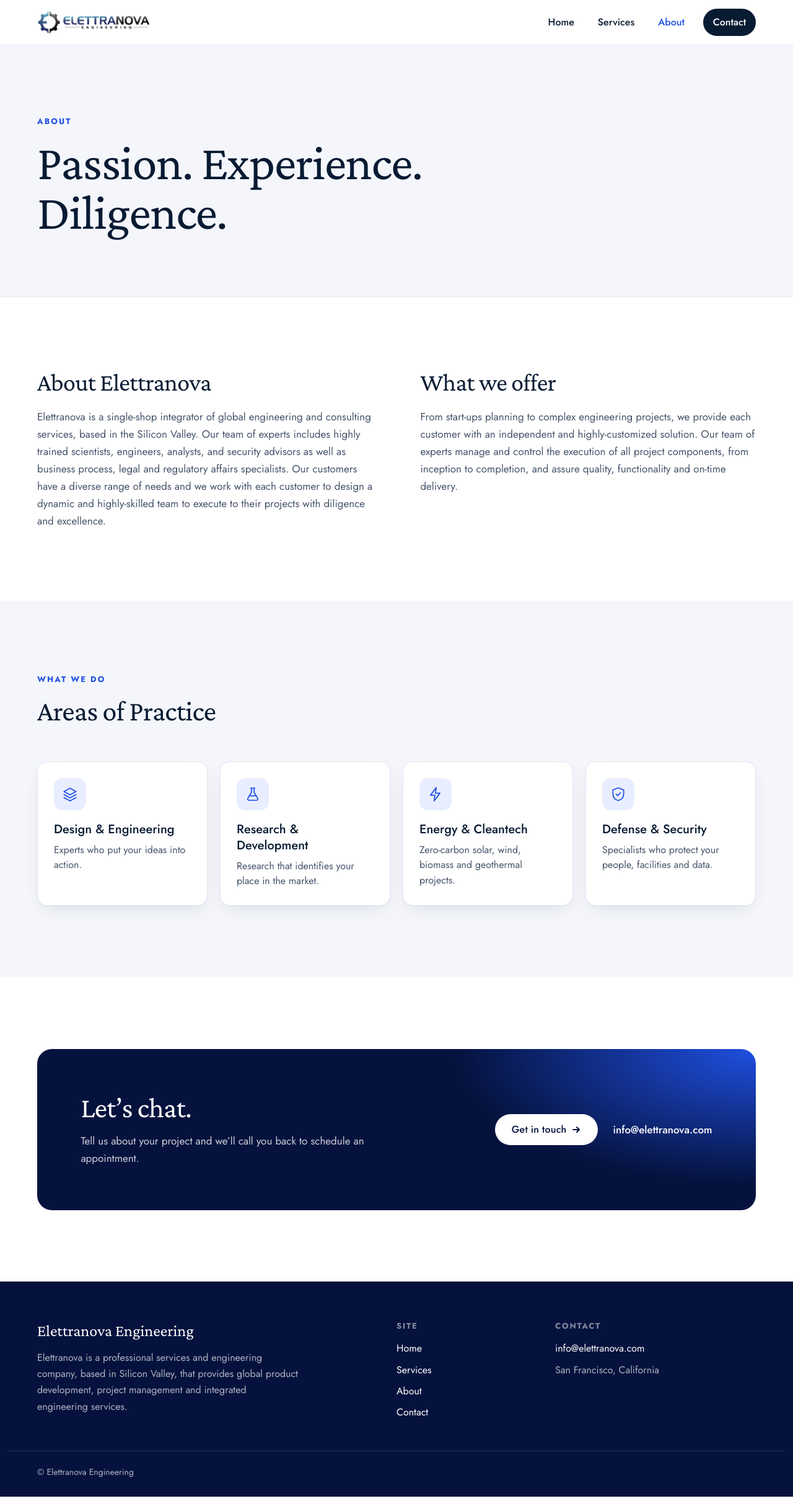
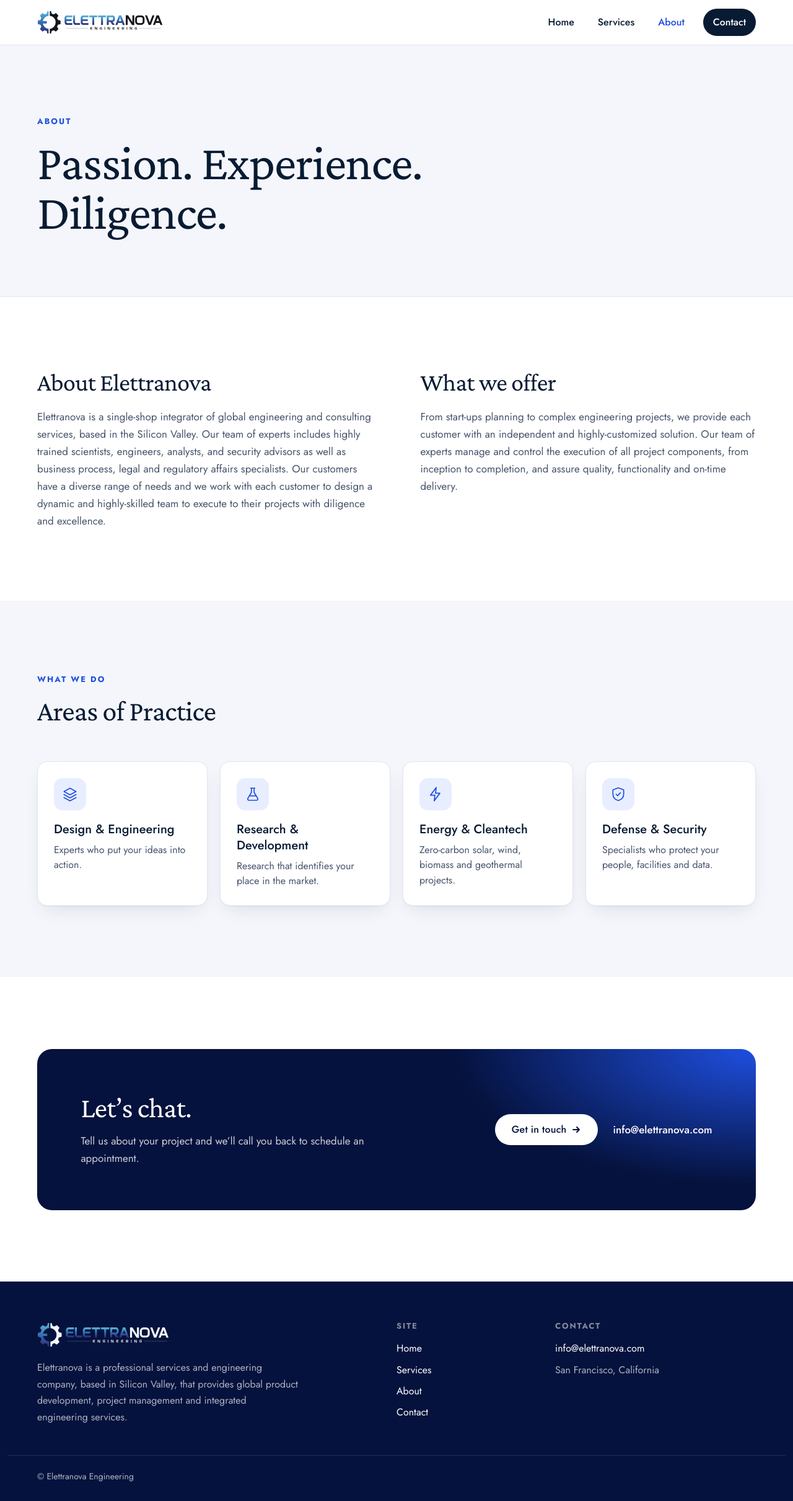
Before and after one commit to lufifraca/elettranova, a plain HTML site: page about/index.html in a window 1280 px wide. Shown: the whole page at 62% size. Drawn offline with Linux system fonts and the light colour scheme.

Commit message:
Use new brand assets: vector logos, favicon and app icons
Co-Authored-By: Claude Fable 5.2 <noreply@anthropic.com>
Claude-Session: https://claude.ai/code/session_01DTZtAuhcZhXWKxV3RXzsjc

```diff
--- a/about/index.html
+++ b/about/index.html
@@ -11,15 +11,20 @@
   <meta property="og:type" content="website">
   <meta property="og:url" content="https://elettranova.com/about">
   <meta property="og:description" content="A professional services and engineering company">
+  <meta property="og:image" content="https://elettranova.com/assets/img/icon-512.png">
   <meta name="twitter:card" content="summary">
   <meta name="theme-color" content="#05123d">
+  <link rel="icon" href="../favicon.ico" sizes="48x48">
+  <link rel="icon" href="../favicon.svg" type="image/svg+xml">
+  <link rel="apple-touch-icon" href="../apple-touch-icon.png">
+  <link rel="manifest" href="../site.webmanifest">
   <link rel="preload" href="../assets/fonts/jost-latin-400-normal.woff2" as="font" type="font/woff2" crossorigin>
   <link rel="stylesheet" href="../assets/css/style.css">
 </head>
 <body>
   <header class="site-header">
     <div class="wrap header-inner">
-      <a class="logo" href="../"><img src="../assets/img/logo.png" alt="Elettranova Engineering" width="1500" height="327"></a>
+      <a class="logo" href="../"><img src="../assets/img/elettranova-logo.svg" alt="Elettranova Engineering" width="1333" height="270"></a>
       <button class="mobile-nav-toggle" type="button" aria-label="Open menu" aria-expanded="false" aria-controls="site-nav">
         <svg class="icon-hamburger" viewBox="0 0 24 24" aria-hidden="true"><path d="M3 6.5h18M3 12h18M3 17.5h18"/></svg>
         <svg class="icon-close" viewBox="0 0 24 24" aria-hidden="true"><path d="M5 5l14 14M19 5L5 19"/></svg>
@@ -104,7 +109,7 @@
   <footer class="site-footer">
     <div class="wrap footer-inner">
       <div>
-        <p class="brand">Elettranova Engineering</p>
+        <img class="footer-logo" src="../assets/img/elettranova-logo-dark.svg" alt="Elettranova Engineering" width="1333" height="270" loading="lazy">
         <p>Elettranova is a professional services and engineering company, based in Silicon Valley, that provides global product development, project management and integrated engineering services.</p>
       </div>
       <div>
--- a/assets/css/style.css
+++ b/assets/css/style.css
@@ -103,7 +103,7 @@ h3 { font-size: 20px; font-weight: 500; color: var(--ink); line-height: 1.3; }
 }
 .header-inner { display: flex; align-items: center; justify-content: space-between; gap: 24px; min-height: 72px; }
 .logo { flex: none; }
-.logo img { width: auto; height: 40px; }
+.logo img { width: auto; height: 42px; }
 .site-nav { display: flex; align-items: center; gap: 6px; }
 .site-nav a {
   padding: 9px 16px;
@@ -319,8 +319,8 @@ h3 { font-size: 20px; font-weight: 500; color: var(--ink); line-height: 1.3; }
 /* ---------- Footer ---------- */
 .site-footer { background: var(--navy-deep); color: rgba(255, 255, 255, .68); font-size: 16px; }
 .footer-inner { display: grid; grid-template-columns: minmax(0, 5fr) minmax(0, 2fr) minmax(0, 3fr); gap: 40px; padding-top: 64px; padding-bottom: 48px; }
-.site-footer .brand { font-family: var(--serif); font-size: 26px; color: #fff; line-height: 1.2; }
-.site-footer .brand + p { max-width: 44ch; margin-top: 14px; }
+.footer-logo { width: auto; height: 44px; }
+.footer-logo + p { max-width: 44ch; margin-top: 18px; }
 .site-footer h3 { margin-bottom: 14px; color: rgba(255, 255, 255, .5); font-size: 13px; font-weight: 700; letter-spacing: .14em; text-transform: uppercase; }
 .site-footer ul { list-style: none; padding: 0; }
 .site-footer li + li { margin-top: 8px; }
```
Also changed, not shown: contact/index.html (+7 -2 lines), index.html (+7 -2 lines), apple-touch-icon.png (added), assets/img/elettranova-logo-dark.svg (added), assets/img/elettranova-logo.png (added), assets/img/elettranova-logo.svg (added), assets/img/icon-192.png (added), assets/img/icon-512.png (added), assets/img/logo.png (deleted), favicon.ico (added), favicon.svg (added), site.webmanifest (added), 1 other file.
